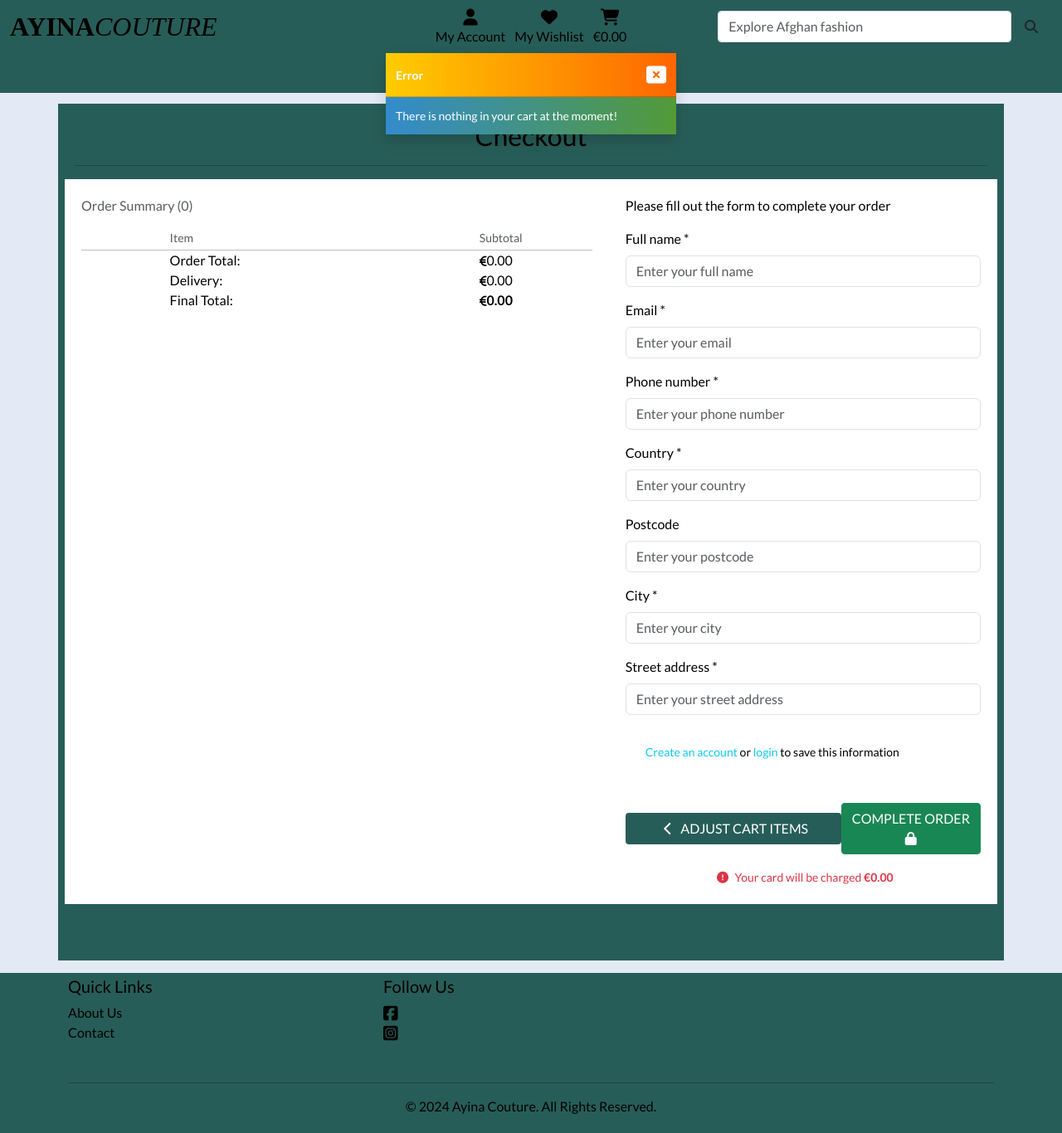
After one commit to ci-mustafa/ayina-couture, a Django app: page /quickcheckout/ in a window 1280 px wide. The commit adds this page. Shown: the whole page at 83% size. Run offline with Django 5.2, Linux system fonts and the light colour scheme; some libraries are stand-ins or nearby versions; some web fonts are replaced.

Commit message:
feat: add checkout template

```diff
--- a/ayina_couture/urls.py
+++ b/ayina_couture/urls.py
@@ -37,5 +37,5 @@ urlpatterns = [
     path('', include('home.urls')),
     path('products/', include('products.urls')),
     path('cart/', include('cart.urls')),
-    path('quickcheckout', include('quickcheckout.urls'))
+    path('quickcheckout/', include('quickcheckout.urls'))
 ] + static(settings.MEDIA_URL, document_root=settings.MEDIA_ROOT)
--- a/cart/templates/cart/cart.html
+++ b/cart/templates/cart/cart.html
@@ -124,7 +124,7 @@
                     <a href="{% url 'products' %}" class="keep-shopping-btn btn rounded-1 text-uppercase mb-3 mb-md-0">
                         <i class="fa-solid fa-circle-chevron-left"></i> Keep Shopping
                     </a>
-                    <a href="#" class="checkout-btn btn rounded-1 text-uppercase">
+                    <a href="{% url 'quickcheckout' %}" class="checkout-btn btn rounded-1 text-uppercase">
                         Secure Checkout <i class="fa-solid fa-fingerprint"></i>
                     </a>
                 </div>
--- a/quickcheckout/forms.py
+++ b/quickcheckout/forms.py
@@ -16,17 +16,17 @@ class OrderForm(forms.ModelForm):
             'country': forms.TextInput(attrs={'placeholder': 'Enter your country'}),
             'postcode': forms.TextInput(attrs={'placeholder': 'Enter your postcode'}),
             'city': forms.TextInput(attrs={'placeholder': 'Enter your city'}),
-            'street_address1': forms.TextInput(attrs={'placeholder': 'Enter your street address'}),
+            'street_address': forms.TextInput(attrs={'placeholder': 'Enter your street address'}),
         }
 
     def __init__(self, *args, **kwargs):
         super().__init__(*args, **kwargs)
-        for field in self.fields.values():
-            # Mark all fields as required except 'postcode'
-            field.required = True
-            if field.name == 'postcode':
-                field.required = False  # Make 'postcode' field optional
-            # Add a '*' symbol for required fields
-            field.widget.attrs.update({'class': 'form-control'})
+        # Iterate through all fields to apply customizations
+        for field_name, field in self.fields.items():
+            field.widget.attrs.update({'class': 'form-control'})  # Add Bootstrap class
             if field.required:
+                # Append '*' to the field label for required fields
                 field.label = f"{field.label} *"
+            else:
+                # Remove the 'required' attribute for non-required fields
+                field.required = False
--- /dev/null
+++ b/quickcheckout/templates/quickcheckout/quickcheckout.html
@@ -0,0 +1,149 @@
+{% extends "base.html" %}
+{% load static %}
+
+{% block content %}
+<div class="container cart-main-div">
+    <div class="row">
+        <div class="col">
+            <h2 class="shopping-cart-heading text-center">Checkout</h2>
+            <hr>
+        </div>
+    </div>
+
+    <!-- Main checkout layout (order summary on left, form on right) -->
+    <div class="row">
+        <!-- Order summary -->
+        <div class="col-12 col-lg-7 order-md-first mb-5" style="background-color: #ffffff; padding: 20px;">
+            <p class="text-muted">Order Summary ({{ product_count }})</p>
+            <div class="row">
+                <div class="col-7 offset-2">
+                    <p class="mb-1 mt-0 small text-muted">Item</p>
+                </div>
+                <div class="col-3 text-right">
+                    <p class="mb-1 mt-0 small text-muted">Subtotal</p>
+                </div>
+            </div>
+
+            {% for item in cart_items %}
+            <div class="row">
+                <div class="col-2 mb-1">
+                    <a href="{% url 'product-detail' item.product.id %}">
+                        {% if item.product.image %}
+                        <img class="w-100" src="{{ item.product.image.url }}" alt="{{ item.product.name }}">
+                        {% else %}
+                        <img class="w-100" src="{% static 'images/no-image.jpg' %}" alt="{{ item.product.name }}">
+                        {% endif %}
+                    </a>
+                </div>
+                <div class="col-7">
+                    <p class="my-0"><strong>{{ item.product.name }}</strong></p>
+                    <p class="my-0 small">{% if item.product.has_sizes %}Size: {{ item.size|upper }}{% endif %}</p>
+                    <p class="my-0 small text-muted">Qty: {{ item.quantity }}</p>
+                </div>
+                <div class="col-3 text-right">
+                    <p class="my-0 small text-muted"><i
+                            class="fa-solid fa-euro-sign fa-sm"></i>{{item.subtotal|floatformat:2 }}</p>
+                </div>
+
+            </div>
+            {% endfor %}
+            <hr class="my-0">
+            <div class="row text-black text-right">
+                <div class="col-7 offset-2">
+                    <p class="my-0">Order Total:</p>
+                    <p class="my-0">Delivery:</p>
+                    <p class="my-0">Final Total:</p>
+                </div>
+                <div class="col-3">
+                    <p class="my-0"><i class="fa-solid fa-euro-sign fa-sm"></i>{{ total | floatformat:2 }}</p>
+                    <p class="my-0"><i class="fa-solid fa-euro-sign fa-sm"></i>{{ delivery | floatformat:2 }}</p>
+                    <p class="my-0"><strong><i class="fa-solid fa-euro-sign fa-sm"></i>{{ final_total | floatformat:2}}</strong></p>
+                </div>
+            </div>
+        </div>
+
+        <!-- Order form  -->
+        <div class="col-12 col-lg-5 mb-5 stylish-form" style="background-color: #ffffff; padding: 20px;">
+            <p>Please fill out the form to complete your order</p>
+            <form action="{% url 'quickcheckout' %}" method="POST" id="payment-form" class="needs-validation"
+                novalidate>
+                {% csrf_token %}
+
+                <div class="mb-3">
+                    <label for="id_full_name" class="form-label">{{ order_form.full_name.label }}</label>
+                    {{ order_form.full_name }}
+                </div>
+                <div class="mb-3">
+                    <label for="id_email" class="form-label">{{ order_form.email.label }}</label>
+                    {{ order_form.email }}
+                </div>
+                <div class="mb-3">
+                    <label for="id_phone_number" class="form-label">{{ order_form.phone_number.label }}</label>
+                    {{ order_form.phone_number }}
+                </div>
+                <div class="mb-3">
+                    <label for="id_country" class="form-label">{{ order_form.country.label }}</label>
+                    {{ order_form.country }}
+                </div>
+                <div class="mb-3">
+                    <label for="id_postcode" class="form-label">{{ order_form.postcode.label }}</label>
+                    {{ order_form.postcode }}
+                </div>
+                <div class="mb-3">
+                    <label for="id_city" class="form-label">{{ order_form.city.label }}</label>
+                    {{ order_form.city }}
+                </div>
+                <div class="mb-3">
+                    <label for="id_street_address" class="form-label">{{ order_form.street_address.label }}</label>
+                    {{ order_form.street_address }}
+                </div>
+
+
+
+                <!-- Save Info Section -->
+                <div class="form-check form-check-inline float-right mr-0 mt-3">
+                    {% if request.user.is_authenticated %}
+                    <label class="form-check-label small" for="id-save-info">Save this delivery information to my
+                        profile</label>
+                    <input class="form-check-input ml-2 mr-0" type="checkbox" id="id-save-info" name="save-info"
+                        checked>
+                    {% else %}
+                    <label class="form-check-label small" for="id-save-info">
+                        <a class="text-info" href="{% url 'account_signup' %}">Create an account</a> or
+                        <a class="text-info" href="{% url 'account_login' %}">login</a> to save this information
+                    </label>
+                    {% endif %}
+                </div>
+
+                <!-- Button Styles -->
+                <div class="d-flex flex-column flex-md-row justify-content-between align-items-center mt-5 mb-2">
+                    <a href="{% url 'view-cart' %}"
+                        class="adjust-cart-item-btn btn rounded-1 text-uppercase mb-3 mb-md-0 w-auto hover-shadow">
+                        <span class="icon">
+                            <i class="fas fa-chevron-left"></i>
+                        </span>
+                        <span class="font-weight-bold">Adjust Cart Items</span>
+                    </a>
+
+                    <button id="submit-button"
+                        class="complete-order-btn btn btn-success rounded-1 text-uppercase mb-3 mb-md-0 w-auto hover-shadow">
+                        <span class="font-weight-bold">Complete Order</span>
+                        <span class="icon">
+                            <i class="fas fa-lock"></i>
+                        </span>
+                    </button>
+                </div>
+                <div class="text-center mt-3">
+                    <p class="small text-danger my-0">
+                        <span class="icon">
+                            <i class="fas fa-exclamation-circle"></i>
+                        </span>
+                        <span>Your card will be charged <strong>&euro;{{ final_total|floatformat:2 }}</strong></span>
+                    </p>
+                </div>
+            </form>
+        </div>
+
+    </div>
+</div>
+{% endblock %}
--- a/quickcheckout/urls.py
+++ b/quickcheckout/urls.py
@@ -1,6 +1,6 @@
 from django.urls import path
-
+from .views import quickcheckout
 
 urlpatterns = [
-
+    path('', quickcheckout, name='quickcheckout')
 ]
--- a/quickcheckout/views.py
+++ b/quickcheckout/views.py
@@ -1,3 +1,16 @@
-from django.shortcuts import render
+from django.shortcuts import render, redirect, reverse
+from django.contrib import messages
+from .forms import OrderForm
 
-# Create your views here.
+
+def quickcheckout(request):
+    cart = request.session.get('cart', {})
+    if not cart:
+        messages.error(request, 'There is nothing in your cart at the moment!')
+
+    order_form = OrderForm()
+    context = {
+        'order_form': order_form
+    }
+
+    return render(request, 'quickcheckout/quickcheckout.html', context)
--- a/requirements.txt
+++ b/requirements.txt
@@ -2,6 +2,7 @@ asgiref==3.8.1
 dj-database-url==2.3.0
 Django==5.1.4
 django-allauth==65.3.1
+django-crispy-forms==2.3
 gunicorn==22.0.0
 pillow==11.1.0
 psycopg2==2.9.10
--- a/static/css/core.css
+++ b/static/css/core.css
@@ -208,7 +208,9 @@ body {
 .delete-button,
 .button-404,
 .keep-shopping-btn,
-.checkout-btn {
+.checkout-btn,
+.adjust-cart-item-btn,
+.complate-order-btn {
     background: #275d58;
     color: white;
     min-width: 260px;
@@ -221,7 +223,9 @@ body {
 .delete-button:hover,
 .button-404:hover,
 .keep-shopping-btn:hover,
-.checkout-btn:hover {
+.checkout-btn:hover,
+.adjust-cart-item-btn:hover,
+.complate-order-btn:hover {
     background-color: black;
     color: white;
 }
@@ -648,7 +652,6 @@ body {
 }
 
 
-
 /* Ensure good responsive behavior shopping cart */
 @media (max-width: 767px) {
     .cart-item {
```
Also changed, not shown: ayina_couture/settings.py (+7 -0 lines).
